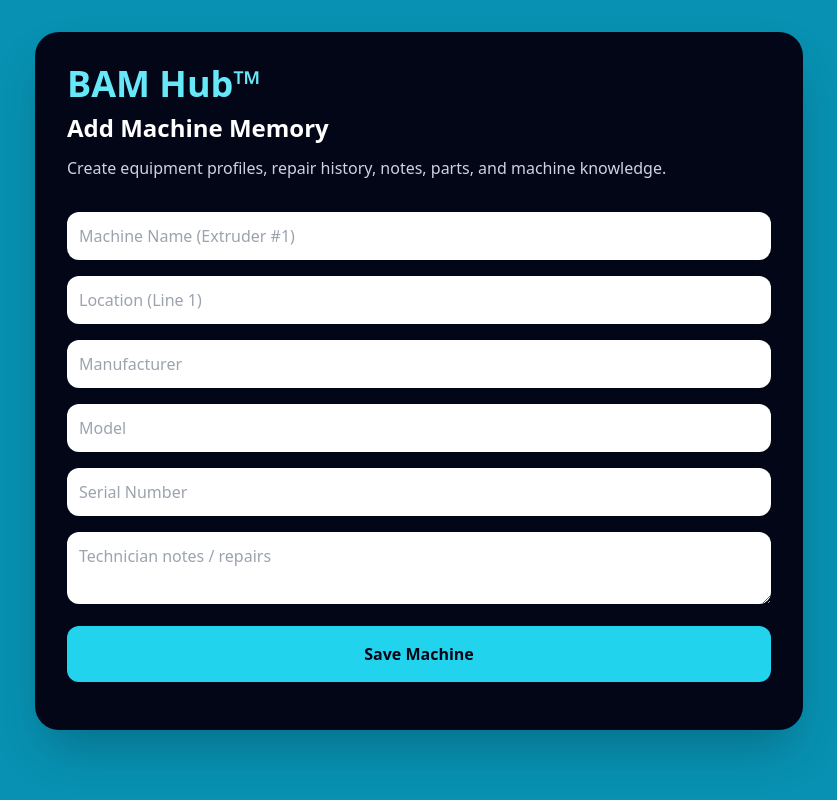
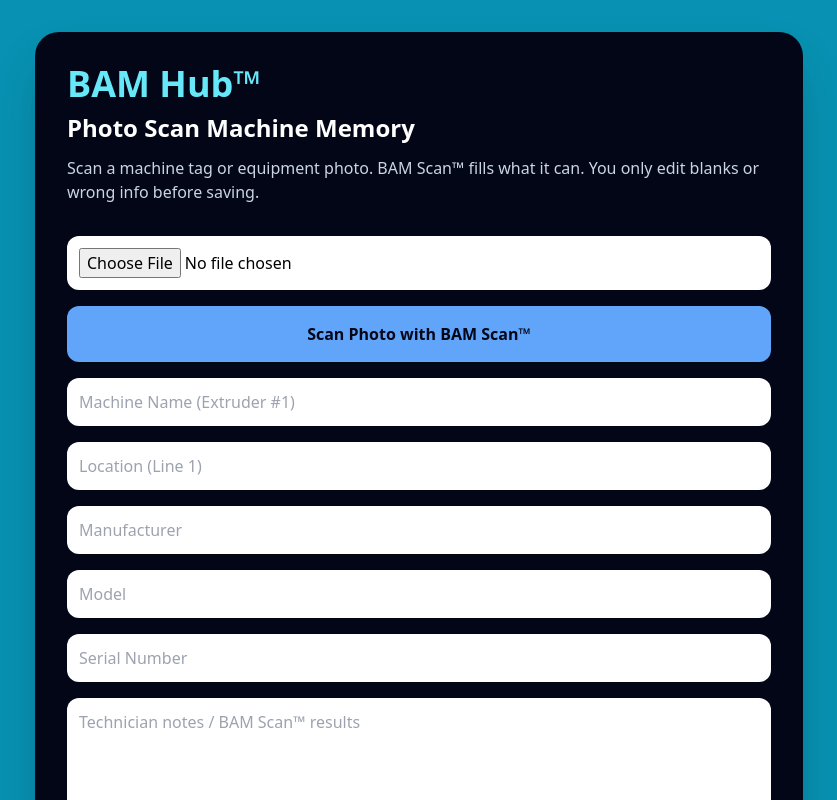
Before and after one commit to BAMToolz/bam-tools, a Next.js app: page /machines in a window 1280 px wide. Shown: the top 800 px of the page, without its empty margins (221-1058 px from the left). Built offline with nearby package versions, Linux system fonts and the light colour scheme.

Commit message:
Update page.tsx

```diff
--- a/app/machines/page.tsx
+++ b/app/machines/page.tsx
@@ -9,7 +9,52 @@ export default function MachinesPage() {
   const [model, setModel] = useState("");
   const [serial, setSerial] = useState("");
   const [notes, setNotes] = useState("");
+  const [photo, setPhoto] = useState<File | null>(null);
   const [message, setMessage] = useState("");
+
+  async function scanPhoto() {
+    if (!photo) {
+      setMessage("Add a photo first 📸");
+      return;
+    }
+
+    setMessage("Scanning photo with BAM Scan™...");
+
+    const formData = new FormData();
+    formData.append("image", photo);
+    formData.append("notes", "Extract machine name, manufacturer, model, serial number, and visible equipment details.");
+
+    try {
+      const response = await fetch("/api/scan", {
+        method: "POST",
+        body: formData,
+      });
+
+      const data = await response.json();
+
+      const text =
+        data.analysis ||
+        data.result ||
+        data.message ||
+        data.text ||
+        JSON.stringify(data);
+
+      if (!name && data.name) setName(data.name);
+      if (!manufacturer && data.manufacturer) setManufacturer(data.manufacturer);
+      if (!model && data.model) setModel(data.model);
+      if (!serial && data.serial) setSerial(data.serial);
+
+      if (!notes) {
+        setNotes(text);
+      } else {
+        setNotes(notes + "\n\nBAM Scan™ Notes:\n" + text);
+      }
+
+      setMessage("Scan complete ✅ Review blanks, then save.");
+    } catch (error) {
+      setMessage("Scan failed ❌ Check /api/scan route.");
+    }
+  }
 
   async function saveMachine() {
     setMessage("Saving to BAM Hub™...");
@@ -40,6 +85,7 @@ export default function MachinesPage() {
       setModel("");
       setSerial("");
       setNotes("");
+      setPhoto(null);
     } else {
       setMessage("Save failed ❌");
     }
@@ -47,23 +93,31 @@ export default function MachinesPage() {
 
   return (
     <main className="min-h-screen bg-cyan-600 px-5 py-8 text-white">
+      <div className="mx-auto max-w-3xl rounded-3xl bg-slate-950 p-8 shadow-2xl">
+        <h1 className="text-4xl font-black text-cyan-300">BAM Hub™</h1>
 
-      <div className="mx-auto max-w-3xl rounded-3xl bg-slate-950 p-8 shadow-2xl">
-
-        <h1 className="text-4xl font-black text-cyan-300">
-          BAM Hub™
-        </h1>
-
-        <h2 className="mt-2 text-2xl font-bold">
-          Add Machine Memory
-        </h2>
+        <h2 className="mt-2 text-2xl font-bold">Photo Scan Machine Memory</h2>
 
         <p className="mt-3 text-slate-300">
-          Create equipment profiles, repair history,
-          notes, parts, and machine knowledge.
+          Scan a machine tag or equipment photo. BAM Scan™ fills what it can.
+          You only edit blanks or wrong info before saving.
         </p>
 
         <div className="mt-8 space-y-4">
+          <input
+            type="file"
+            accept="image/*"
+            capture="environment"
+            className="w-full rounded-xl bg-white p-3 text-black"
+            onChange={(e) => setPhoto(e.target.files?.[0] || null)}
+          />
+
+          <button
+            onClick={scanPhoto}
+            className="w-full rounded-xl bg-blue-400 p-4 font-black text-slate-950"
+          >
+            Scan Photo with BAM Scan™
+          </button>
 
           <input
             className="w-full rounded-xl p-3 text-black"
@@ -101,8 +155,8 @@ export default function MachinesPage() {
           />
 
           <textarea
-            className="w-full rounded-xl p-3 text-black"
-            placeholder="Technician notes / repairs"
+            className="min-h-40 w-full rounded-xl p-3 text-black"
+            placeholder="Technician notes / BAM Scan™ results"
             value={notes}
             onChange={(e) => setNotes(e.target.value)}
           />
@@ -111,17 +165,12 @@ export default function MachinesPage() {
             onClick={saveMachine}
             className="w-full rounded-xl bg-cyan-400 p-4 font-black text-slate-950"
           >
-            Save Machine
+            Save Machine to BAM Hub™
           </button>
 
-          <p className="font-bold text-cyan-300">
-            {message}
-          </p>
-
+          <p className="font-bold text-cyan-300">{message}</p>
         </div>
-
       </div>
-
     </main>
   );
 }
```
